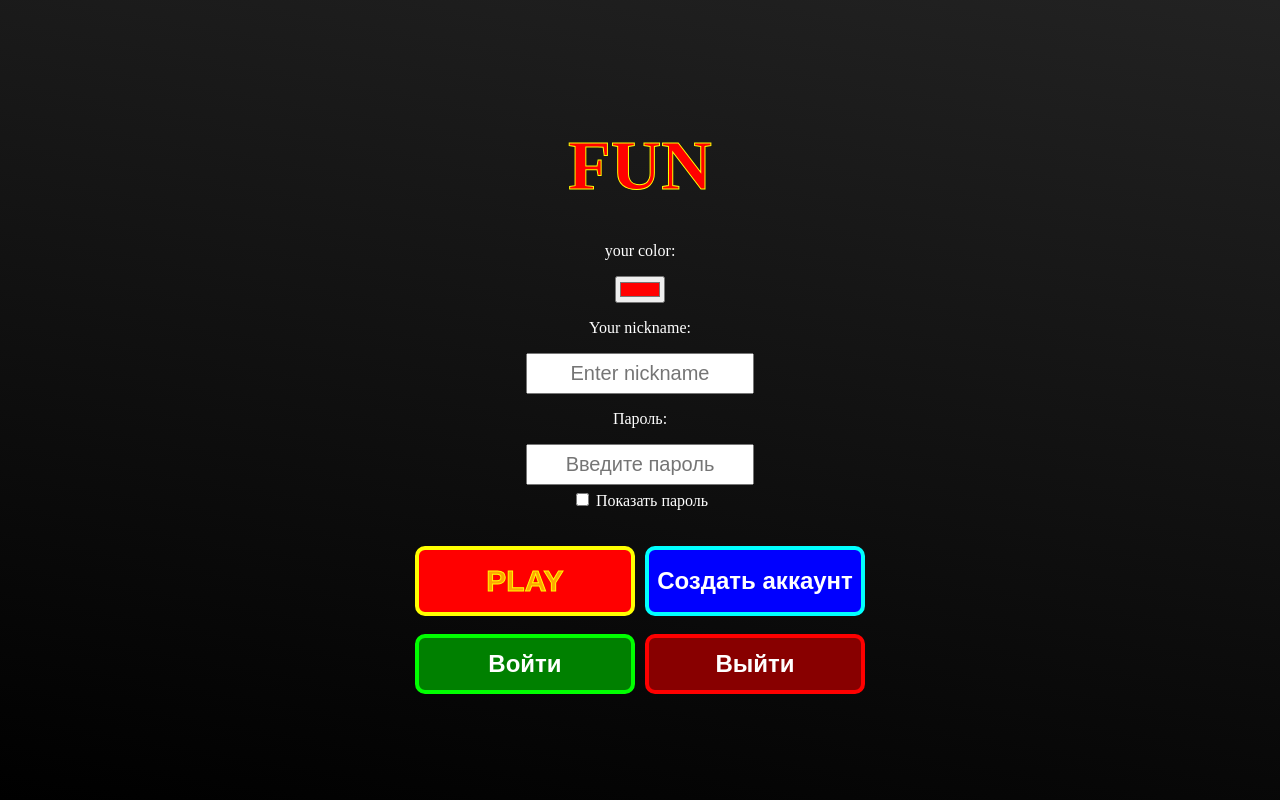
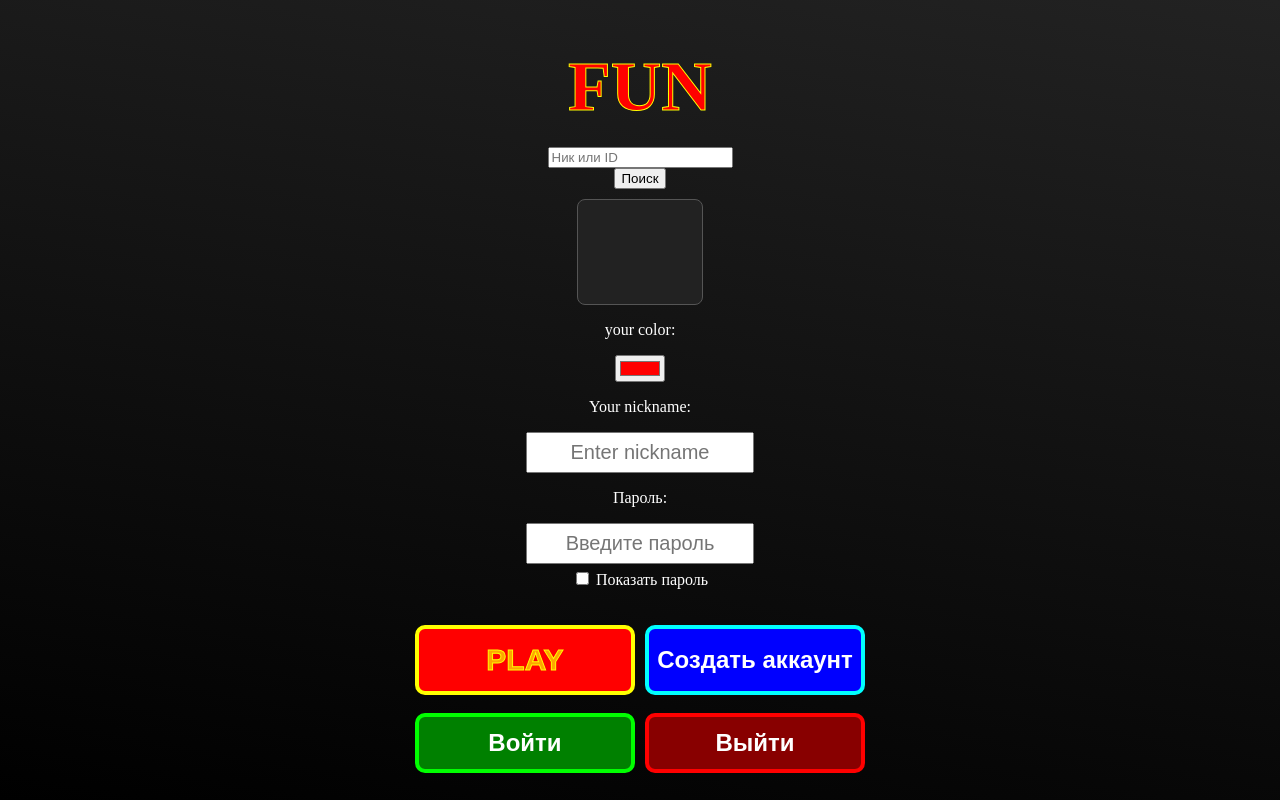
Before and after one commit to ALIM664/FUN, a website: page FUN.html in a window 1280 px wide. Drawn offline with nearby package versions, Linux system fonts and the light colour scheme; no server answers.

Commit message:
The Search Players

```diff
--- a/FUN.html
+++ b/FUN.html
@@ -254,6 +254,17 @@ canvas {
     font-size:20px;
     color:orangered;
     -webkit-text-stroke:yellow 1px;
+}
+
+.searchResult{
+    margin-top:10px;
+    padding:12px;
+    border:1px solid #555;
+    border-radius:8px;
+    background:#222;
+    color:white;
+    min-height:80px;
+    min-width: 100px;
 }
 
 </style>
@@ -296,6 +307,11 @@ canvas {
     ">
         Удалить аккаунт
     </button>
+
+    <input id="searchPlayerInput" placeholder="Ник или ID">
+    <button onclick="searchPlayer()">Поиск</button>
+
+    <div id="searchResult" class="searchResult"></div>
 
     <p>your color:</p>
 
@@ -1157,6 +1173,48 @@ document.addEventListener("DOMContentLoaded", () => {
             : "password";
     });
 });
+
+async function searchPlayer(){
+
+    const query = document
+        .getElementById("searchPlayerInput")
+        .value
+        .trim();
+
+    if(!query) return;
+
+    const result = document.getElementById("searchResult");
+
+    result.innerHTML = "Поиск...";
+
+    try{
+
+        const res = await fetch("/player/" + encodeURIComponent(query));
+        const data = await res.json();
+
+        if(!data.success){
+            result.innerHTML = "<span style='color:red'>Игрок не найден.</span>";
+            return;
+        }
+
+        result.innerHTML = `
+            <h3>${data.nickname}</h3>
+            <p><b>ID:</b> ${data.id}</p>
+            <p><b>Уровень:</b> ${data.level}</p>
+            <p><b>Монеты:</b> ${data.coins}</p>
+            <p><b>Скорость:</b> ${data.playerSpeed}</p>
+            <p><b>Сила:</b> ${data.playerPower}</p>
+            <p><b>Дальность атаки:</b> ${data.attackRange}</p>
+            <p><b>Перезарядка:</b> ${data.attackCooldown} мс</p>
+        `;
+
+    }catch{
+
+        result.innerHTML =
+            "<span style='color:red'>Ошибка соединения с сервером.</span>";
+
+    }
+}
 
 function toggleMusicLibrary(){
     const lib = document.getElementById("musicLibrary");
```
